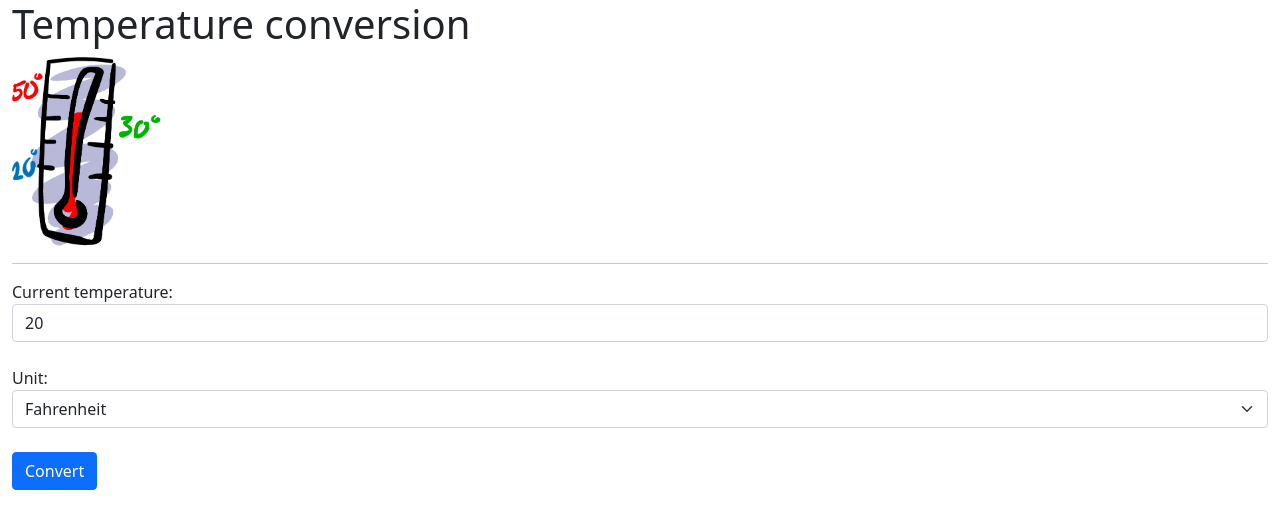
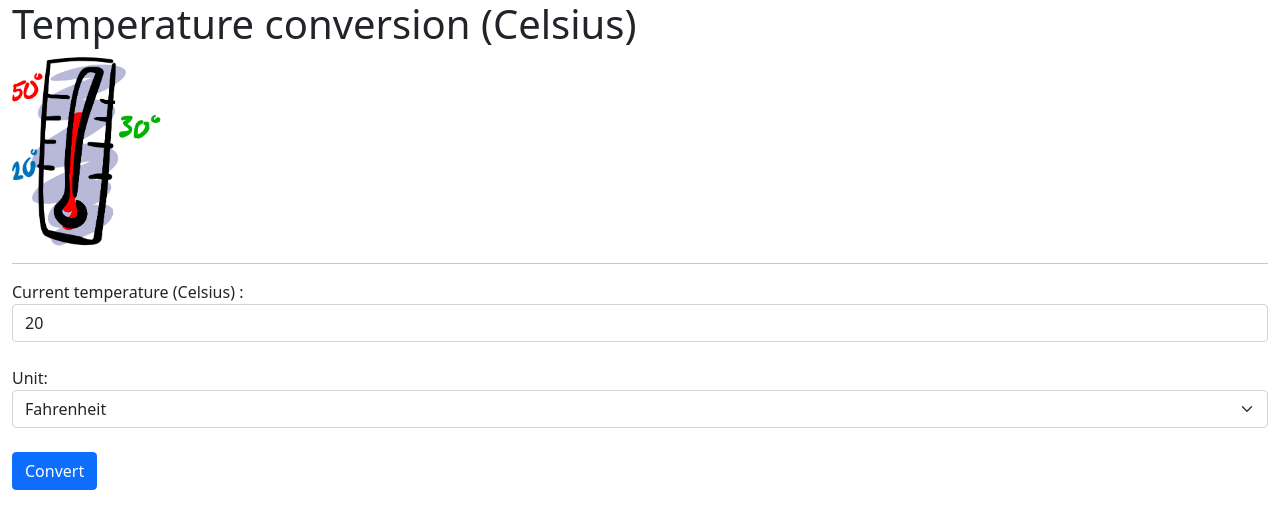
Before and after one commit to oOKaragaOo/ex4b, a plain HTML site: page index.html in a window 1280 px wide. Drawn offline with nearby package versions, Linux system fonts and the light colour scheme.

Commit message:
Adding a new description – temp unit

```diff
--- a/index.html
+++ b/index.html
@@ -10,14 +10,14 @@
 </head>
   <body>
     <div class="container-fluid">
-		<h1>Temperature conversion</h1>
+		<h1>Temperature conversion (Celsius) </h1>
 		<img src="images/temperature.gif" class="img-fluid" alt="runner logo" width="150" height="150"><br>
 
 		<hr>
 
 		<form role="form" method="GET">
 		  <div class="form-group">
-			<label for="tem">Current temperature:</label>
+			<label for="tem">Current temperature (Celsius) :</label>
 			<input type="text" class="form-control" name="temp" id="temp" value="20">
 		  </div><br>
 		  <div class="form-group">
```
